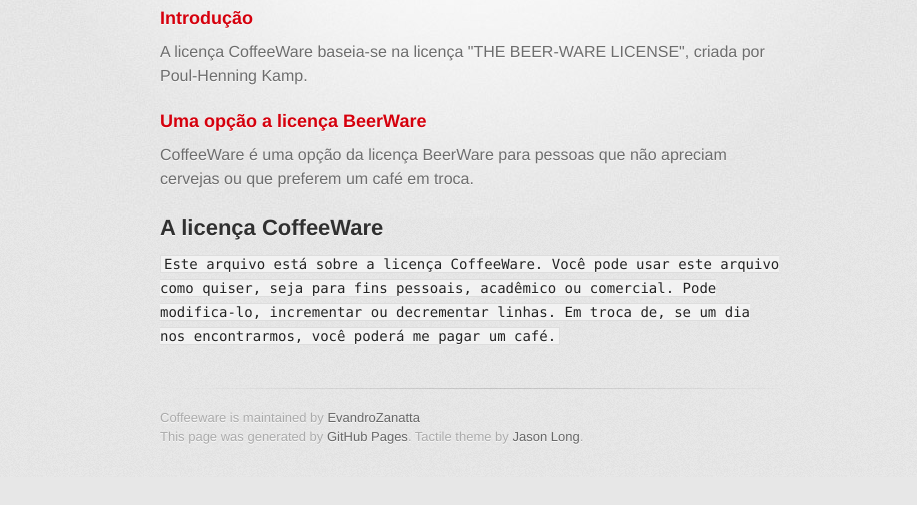
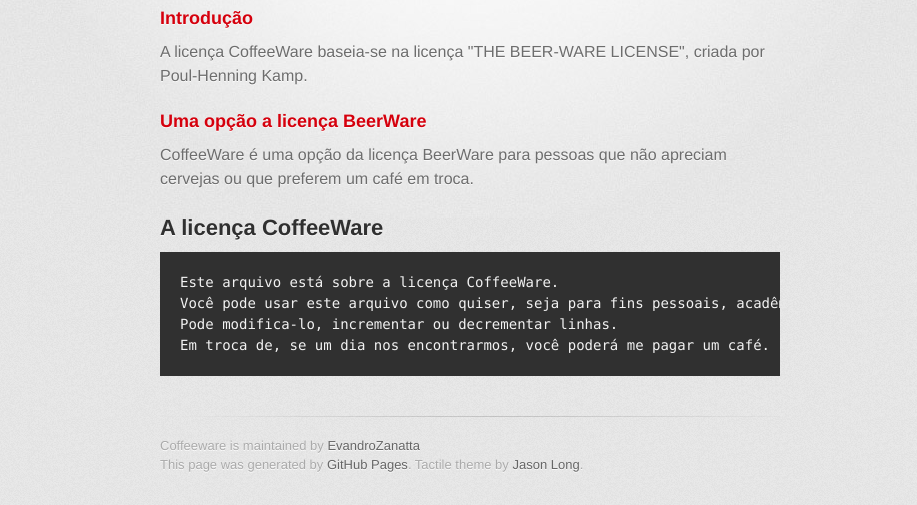
Before and after one commit to EvandroZanatta/CoffeeWare, a plain HTML site: page index.html in a window 1280 px wide. Shown: the part 355-860 px from the top of the page, without its empty margins (170-1087 px from the left). Before the commit the page ends 832 px from the top, so only its background shows below. Drawn offline with Linux system fonts and the light colour scheme; a web font is replaced by a local one.

```diff
--- a/index.html
+++ b/index.html
@@ -51,10 +51,11 @@
 <h2>
 <a name="a-licen%C3%A7a-coffeeware" class="anchor" href="#a-licen%C3%A7a-coffeeware"><span class="octicon octicon-link"></span></a>A licença CoffeeWare</h2>
 
-<p><code>Este arquivo está sobre a licença CoffeeWare.
+<pre><code>Este arquivo está sobre a licença CoffeeWare.
 Você pode usar este arquivo como quiser, seja para fins pessoais, acadêmico ou comercial.
 Pode modifica-lo, incrementar ou decrementar linhas.
-Em troca de, se um dia nos encontrarmos, você poderá me pagar um café.</code></p>
+Em troca de, se um dia nos encontrarmos, você poderá me pagar um café.
+</code></pre>
         </section>
 
         <footer>
```
Also changed, not shown: params.json (+1 -1 lines).
